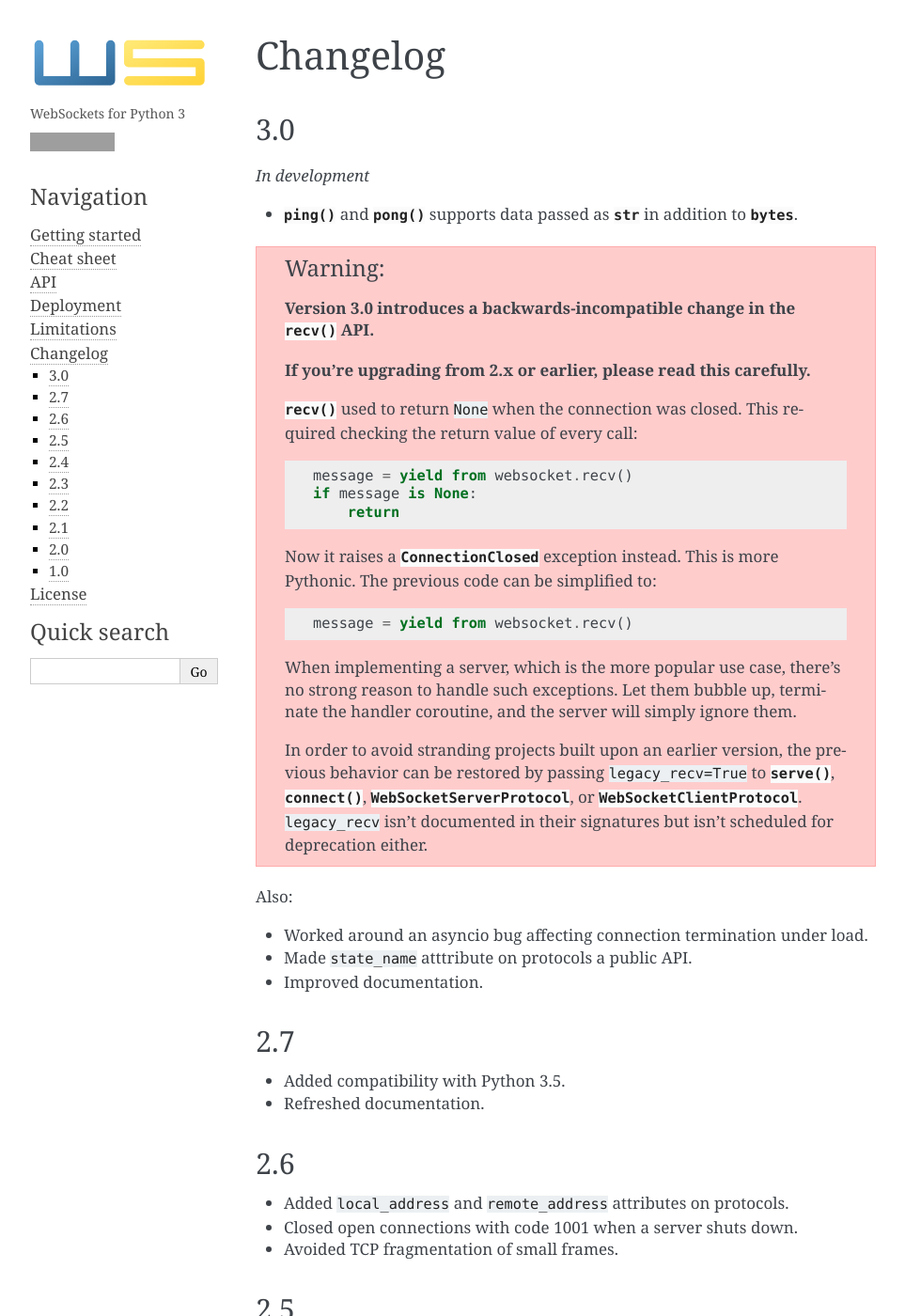
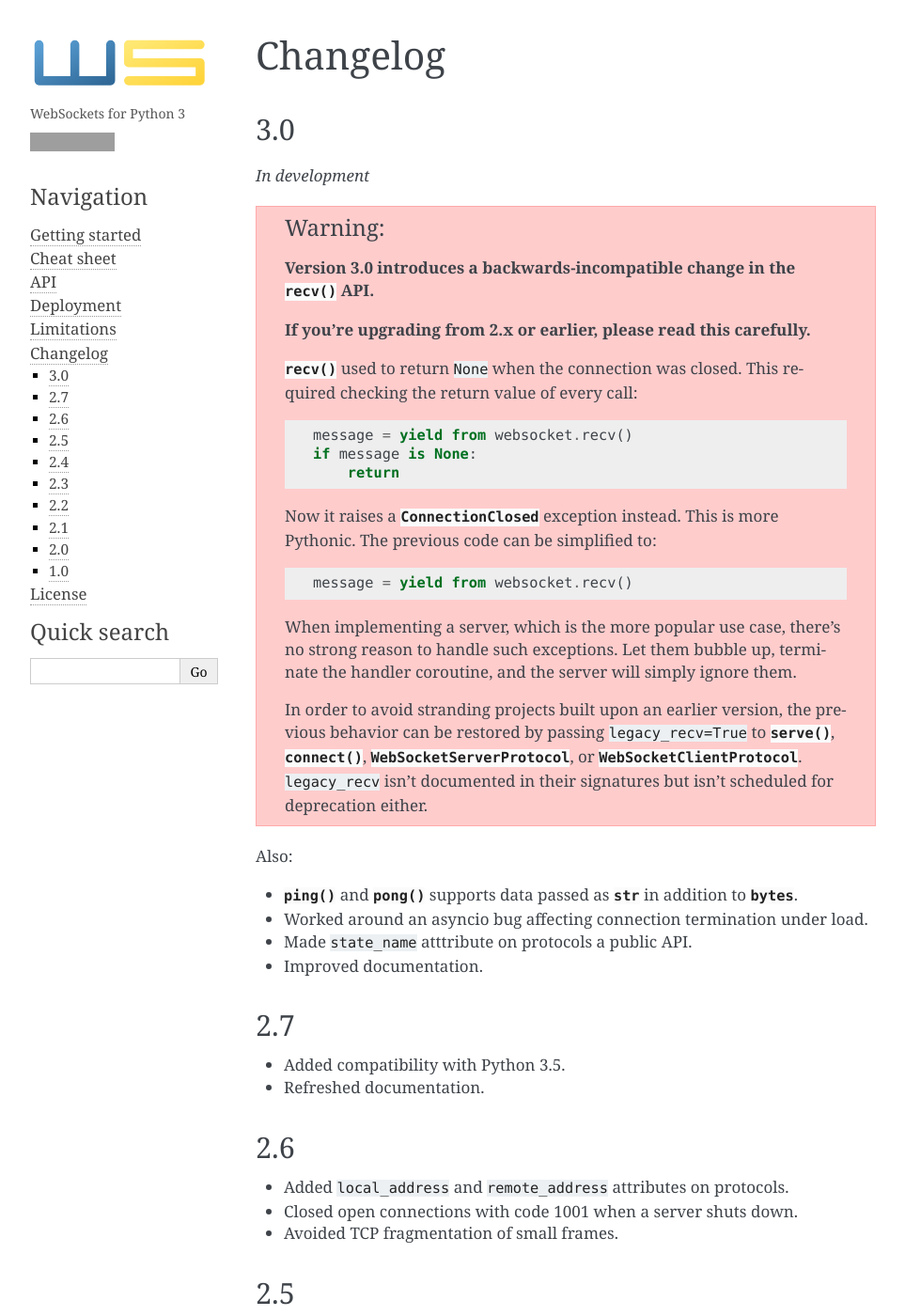
Before and after one commit to python-websockets/websockets, a Sphinx documentation site: the page built from docs/changelog.rst, in a window 1280 px wide and 1400 px high. Shown: the whole window at 94% size, without its empty margins (148-1111 px from the left). Built offline with Sphinx 7.4.7, drawn with Linux system fonts in a browser that asks for light colours; some of the changed lines change nothing that is shown; grey boxes are pictures that could not be loaded.

Commit message:
Fix incorrect order due to history rewriting.

```diff
--- a/docs/changelog.rst
+++ b/docs/changelog.rst
@@ -5,10 +5,6 @@ Changelog
 ...
 
 *In development*
-
-* :meth:`~websockets.protocol.WebSocketCommonProtocol.ping` and
-  :meth:`~websockets.protocol.WebSocketCommonProtocol.pong` supports
-  data passed as :class:`str` in addition to :class:`bytes`.
 
 .. warning::
 
@@ -42,6 +38,10 @@ Changelog
     documented in their signatures but isn't scheduled for deprecation either.
 
 Also:
+
+* :meth:`~websockets.protocol.WebSocketCommonProtocol.ping` and
+  :meth:`~websockets.protocol.WebSocketCommonProtocol.pong` supports
+  data passed as :class:`str` in addition to :class:`bytes`.
 
 * Worked around an asyncio bug affecting connection termination under load.
 
```
